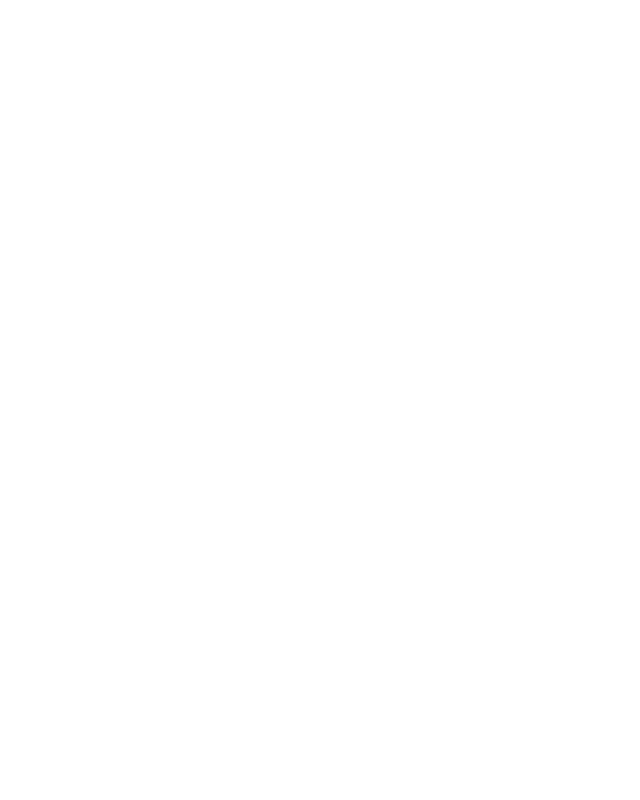
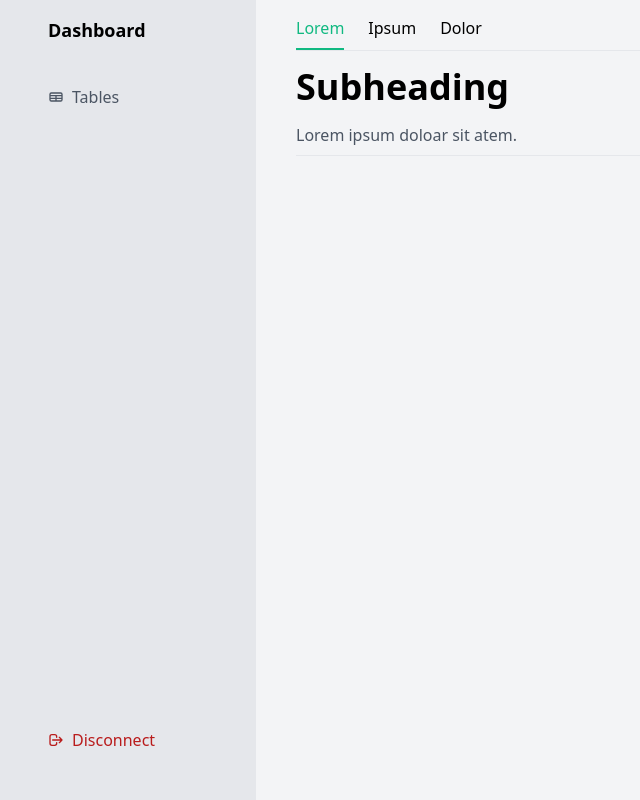
Before and after one commit to rockacola/pg-dashboard, a React (Create React App) app in the folder client/: page /dashboard in a window 1280 px wide. Shown: the whole page, without its empty margins (0-640 px from the left). Built offline with nearby package versions, Linux system fonts and the light colour scheme.

Commit message:
Dashboard view design scaffold

```diff
--- a/client/src/App.js
+++ b/client/src/App.js
@@ -1,5 +1,6 @@
 import React from 'react'
 import { BrowserRouter, Switch, Route } from 'react-router-dom'
+import Dashboard from './views/Dashboard'
 import Home from './views/Home'
 import Login from './views/Login'
 
@@ -10,6 +11,9 @@
         <Route path="/login">
           <Login />
         </Route>
+        <Route path="/dashboard">
+          <Dashboard />
+        </Route>
         <Route path="/" exact>
           <Home />
         </Route>
--- /dev/null
+++ b/client/src/partials/dashboard-nav-item.js
@@ -0,0 +1,14 @@
+import { BeakerIcon } from '@heroicons/react/solid'
+
+function DashboardNavItem({ label, icon = <BeakerIcon /> }) {
+  return (
+    <div className="my-4 -mx-4 rounded-lg px-4 py-2 transition hover:shadow hover:bg-white">
+      <div className="flex items-center">
+        <div className="w-4 h-4">{icon}</div>
+        <div className="pl-2">{label}</div>
+      </div>
+    </div>
+  )
+}
+
+export default DashboardNavItem
--- /dev/null
+++ b/client/src/views/Dashboard.js
@@ -0,0 +1,76 @@
+import { LogoutIcon, TableIcon } from '@heroicons/react/outline'
+import DashboardNavItem from '../partials/dashboard-nav-item'
+
+function Dashboard() {
+  return (
+    <div className="h-screen w-full flex overflow-hidden">
+      <nav className="flex flex-col bg-gray-200 dark:bg-gray-900 w-64 px-12 pt-4 pb-6">
+        <div className="flex flex-row border-b items-center justify-between pb-2">
+          <span className="text-lg font-semibold capitalize dark:text-gray-300">
+            Dashboard
+          </span>
+        </div>
+        <div className="mt-2 text-gray-600">
+          <DashboardNavItem label="Tables" icon={<TableIcon />} />
+        </div>
+        <div className="mt-auto flex items-center text-red-700 dark:text-red-400">
+          <DashboardNavItem label="Disconnect" icon={<LogoutIcon />} />
+        </div>
+      </nav>
+
+      <main
+        className="flex-1 flex flex-col bg-gray-100 dark:bg-gray-700 transition
+      duration-500 ease-in-out overflow-y-auto"
+      >
+        <div className="mx-10 my-2">
+          <nav
+            className="flex flex-row justify-between border-b
+          dark:border-gray-600 dark:text-gray-400 transition duration-500
+          ease-in-out"
+          >
+            <div className="flex">
+              <a
+                href="users-dashboard/"
+                className="py-2 block text-green-500 border-green-500
+              dark:text-green-200 dark:border-green-200
+              focus:outline-none border-b-2 font-medium capitalize
+              transition duration-500 ease-in-out"
+              >
+                Lorem
+              </a>
+              <button
+                className="ml-6 py-2 block border-b-2 border-transparent
+              focus:outline-none font-medium capitalize text-center
+              focus:text-green-500 focus:border-green-500
+              dark-focus:text-green-200 dark-focus:border-green-200
+              transition duration-500 ease-in-out"
+              >
+                Ipsum
+              </button>
+              <button
+                className="ml-6 py-2 block border-b-2 border-transparent
+              focus:outline-none font-medium capitalize text-center
+              focus:text-green-500 focus:border-green-500
+              dark-focus:text-green-200 dark-focus:border-green-200
+              transition duration-500 ease-in-out"
+              >
+                Dolor
+              </button>
+            </div>
+          </nav>
+          <h2 className="my-4 text-4xl font-semibold dark:text-gray-400">
+            Subheading
+          </h2>
+          <div
+            className="pb-2 flex items-center justify-between text-gray-600
+          dark:text-gray-400 border-b dark:border-gray-600"
+          >
+            Lorem ipsum doloar sit atem.
+          </div>
+        </div>
+      </main>
+    </div>
+  )
+}
+
+export default Dashboard
```
